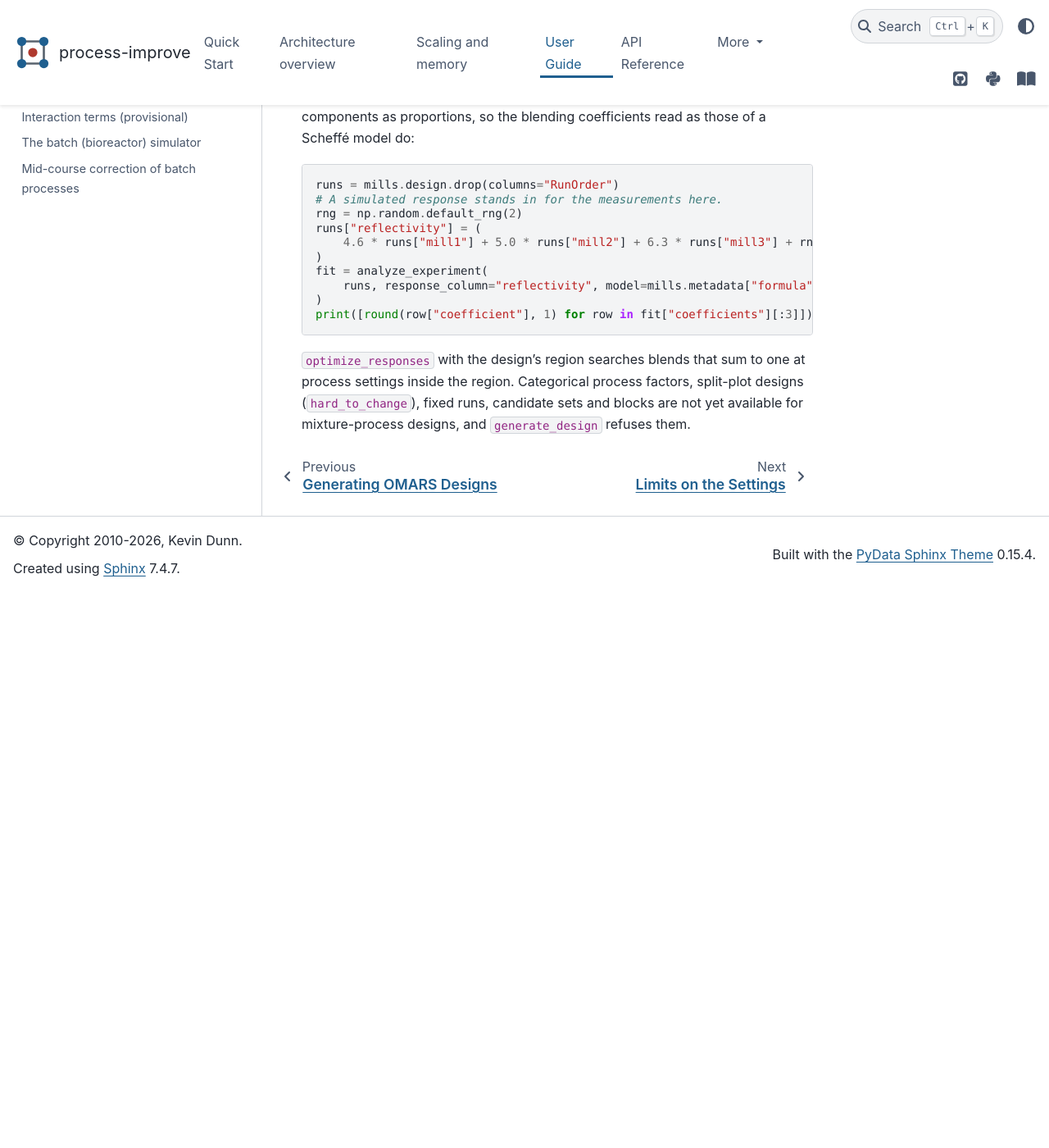
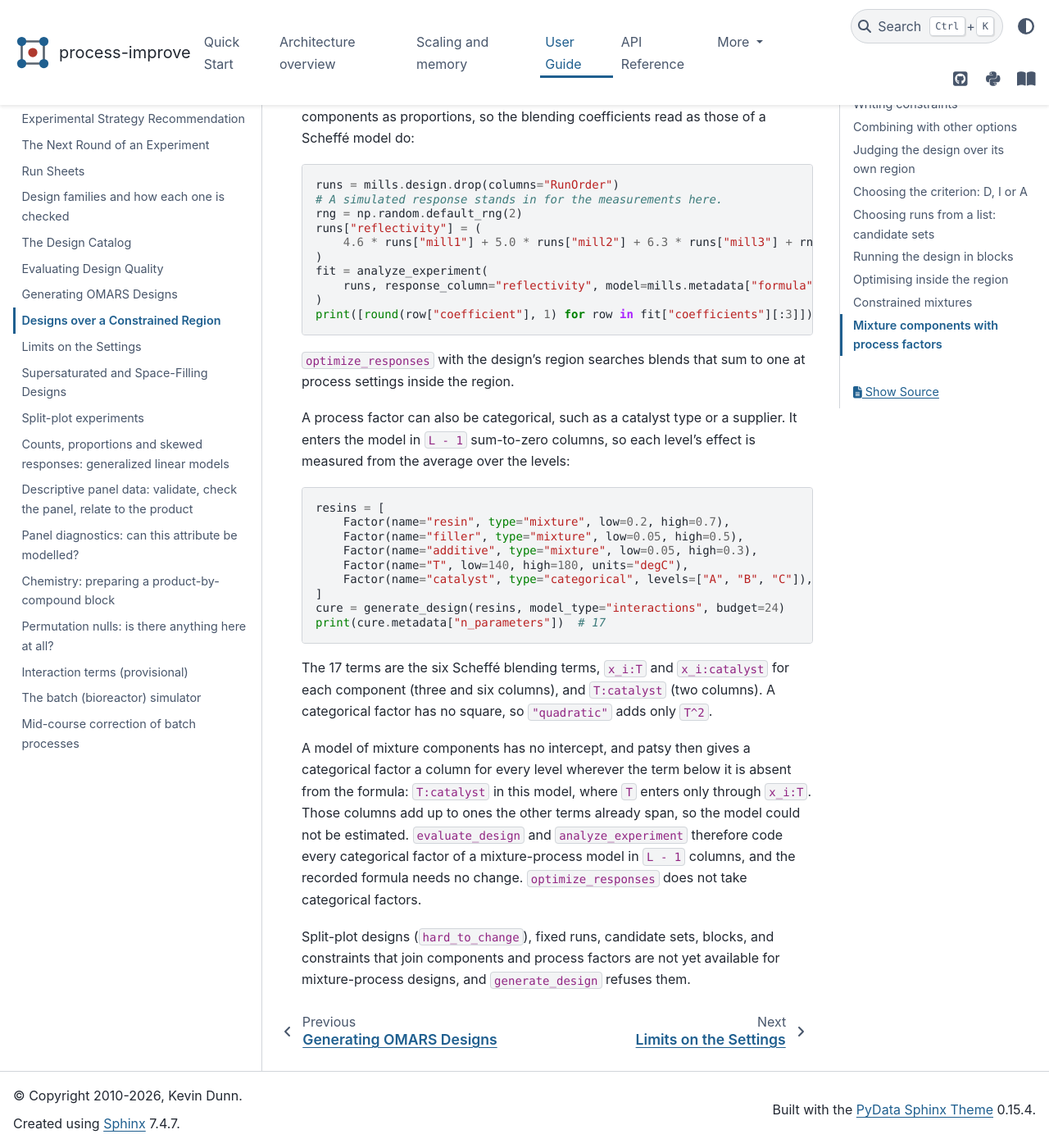
Before and after one commit to kgdunn/process-improve, a Sphinx documentation site: the page built from docs/user_guide/constrained_designs.rst, in a window 1280 px wide and 1400 px high, scrolled down 11734 px. Shown: the whole window at 82% size. Built offline with Sphinx 7.4.7 and the PyData theme 0.15.4, drawn with Linux system fonts in a browser that asks for light colours; before the commit the page ends 12457 px from its top, so only the background shows below that.

Commit message:
Document categorical process factors in mixture-process designs
The constrained-designs guide shows a resin, filler and additive blend
with a cure temperature and a three-level catalyst, explains the
L - 1 coding and why it is needed, and lists what is still refused. The
API reference lists ReducedRank and ReducedRankFormula, the tool spec
mentions categorical process factors, and two changelog fragments
record the addition and the effects refusal.

Co-Authored-By: Claude Opus 5.5 <noreply@anthropic.com>
Claude-Session: https://claude.ai/code/session_01MbVwMWs5ZJ7BuC7Vyukoqu

```diff
--- a/docs/api/experiments.rst
+++ b/docs/api/experiments.rst
@@ -49,7 +49,7 @@ Designed Experiments
    :members: constrained_mixture_design, extreme_vertices, mixture_candidates, mixture_inequalities, scheffe_matrix
 
 .. automodule:: process_improve.experiments.designs_mixture_process
-   :members: mixture_process_design, mixture_process_model, MixtureProcessModel, split_constraints
+   :members: mixture_process_design, mixture_process_model, MixtureProcessModel, ReducedRank, ReducedRankFormula, split_constraints
 
 .. automodule:: process_improve.experiments.designs_supersaturated
    :members: dispatch_supersaturated, hadamard, e_s2, e_s2_lower_bound, n_fully_aliased
--- a/docs/user_guide/constrained_designs.rst
+++ b/docs/user_guide/constrained_designs.rst
@@ -536,6 +536,36 @@ proportions, so the blending coefficients read as those of a Scheffé model do:
    print([round(row["coefficient"], 1) for row in fit["coefficients"][:3]])  # [4.6, 5.0, 6.3]
 
 ``optimize_responses`` with the design's region searches blends that sum to one at process
-settings inside the region. Categorical process factors, split-plot designs
-(``hard_to_change``), fixed runs, candidate sets and blocks are not yet available for
+settings inside the region.
+
+A process factor can also be categorical, such as a catalyst type or a supplier. It enters
+the model in ``L - 1`` sum-to-zero columns, so each level's effect is measured from the
+average over the levels:
+
+.. code-block:: python
+
+   resins = [
+       Factor(name="resin", type="mixture", low=0.2, high=0.7),
+       Factor(name="filler", type="mixture", low=0.05, high=0.5),
+       Factor(name="additive", type="mixture", low=0.05, high=0.3),
+       Factor(name="T", low=140, high=180, units="degC"),
+       Factor(name="catalyst", type="categorical", levels=["A", "B", "C"]),
+   ]
+   cure = generate_design(resins, model_type="interactions", budget=24)
+   print(cure.metadata["n_parameters"])  # 17
+
+The 17 terms are the six Scheffé blending terms, ``x_i:T`` and ``x_i:catalyst`` for each
+component (three and six columns), and ``T:catalyst`` (two columns). A categorical factor
+has no square, so ``"quadratic"`` adds only ``T^2``.
+
+A model of mixture components has no intercept, and patsy then gives a categorical factor
+a column for every level wherever the term below it is absent from the formula:
+``T:catalyst`` in this model, where ``T`` enters only through ``x_i:T``. Those columns add up
+to ones the other terms already span, so the model could not be estimated.
+``evaluate_design`` and ``analyze_experiment`` therefore code every categorical factor of a
+mixture-process model in ``L - 1`` columns, and the recorded formula needs no change.
+``optimize_responses`` does not take categorical factors.
+
+Split-plot designs (``hard_to_change``), fixed runs, candidate sets, blocks, and
+constraints that join components and process factors are not yet available for
 mixture-process designs, and ``generate_design`` refuses them.
```
Also changed, not shown: changelog.d/2026-10-21-mixture-process-categorical.added.md (added, +10 -0 lines), changelog.d/2026-10-21-mixture-process-effects.fixed.md (added, +4 -0 lines), 1 other file.
